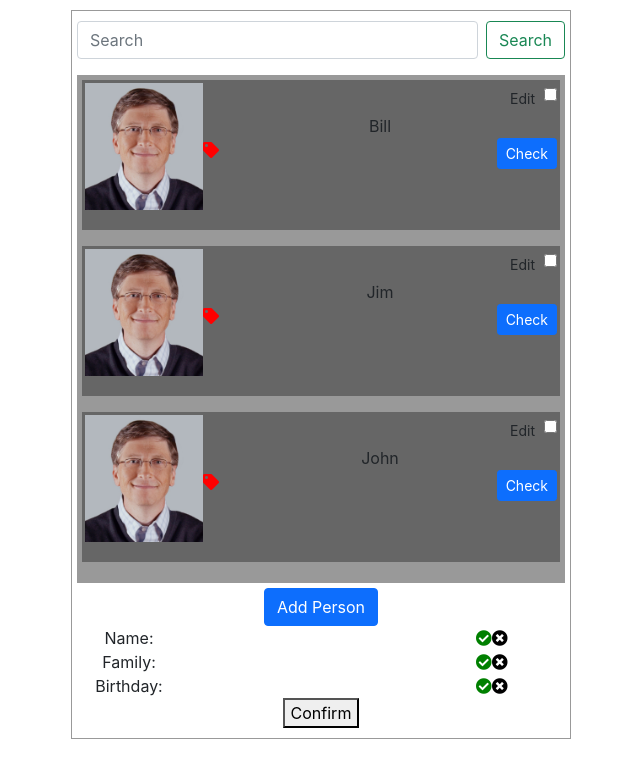
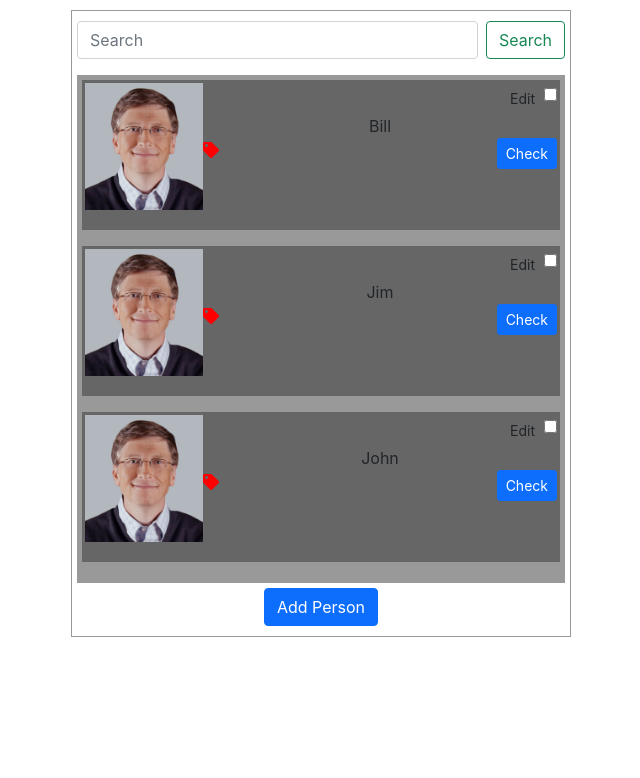
Before and after one commit to adnanros/spad-task, a React (Create React App) app: page / in a window 1280 px wide. Shown: the top 778 px of the page, without its empty margins (11-651 px from the left). Built offline with nearby package versions, Linux system fonts and the light colour scheme.

Commit message:
feat: add Check-Toggler

```diff
--- a/src/App.js
+++ b/src/App.js
@@ -31,7 +31,7 @@ function App() {
   ]);
 
   const [showAddPerson, setShowAddPerson]= useState(false);
-  const [showChecklist, seShowCkeckList] = useState(false);
+  const [showChecklist, setShowCkeckList] = useState(false);
   const [personToCheckOut, setPersonToCheckOut]= useState({});
 
   const onAddPerson = ()=> {
@@ -44,8 +44,13 @@ function App() {
     setPersons(newPersons);
   }
 
+
+  const onCheckToggler = ()=>{
+    setShowCkeckList(!showChecklist);
+  }
+
   const onCheck =(person)=>{
-    seShowCkeckList(!showChecklist);
+    onCheckToggler();
     setPersonToCheckOut(person);
   }
 
@@ -65,7 +70,9 @@ function App() {
           {showAddPerson &&
           <AddPerson onSubmitAddPerson={onSubmitAddPerson} />}
           <button className='btn btn-primary' onClick={onAddPerson}>Add Person</button>
-          <CheckList personToCheckOut={personToCheckOut} onCheckSubmit={onCheckSubmit} />
+          {showChecklist &&
+          <CheckList personToCheckOut={personToCheckOut} onCheckSubmit={onCheckSubmit} onCheckToggler={onCheckToggler} />}
+
         </div>
       </div>
     </div>
--- a/src/components/CheckList.js
+++ b/src/components/CheckList.js
@@ -1,6 +1,6 @@
 import { useState } from "react";
 
-const CheckList = ({ personToCheckOut, onCheckSubmit }) => {
+const CheckList = ({ personToCheckOut, onCheckSubmit, onCheckToggler }) => {
     const person = personToCheckOut;
     const [checkout, setCheckout]= useState({
         name: true,
@@ -10,8 +10,9 @@ const CheckList = ({ personToCheckOut, onCheckSubmit }) => {
     const onConfirem = ()=> {
         if(checkout.name && checkout.familyName && checkout.birthDate) {
             onCheckSubmit(person.id);
+            onCheckToggler();
         } else {
-            return;
+            onCheckToggler();
         }
     }
     return (
```
